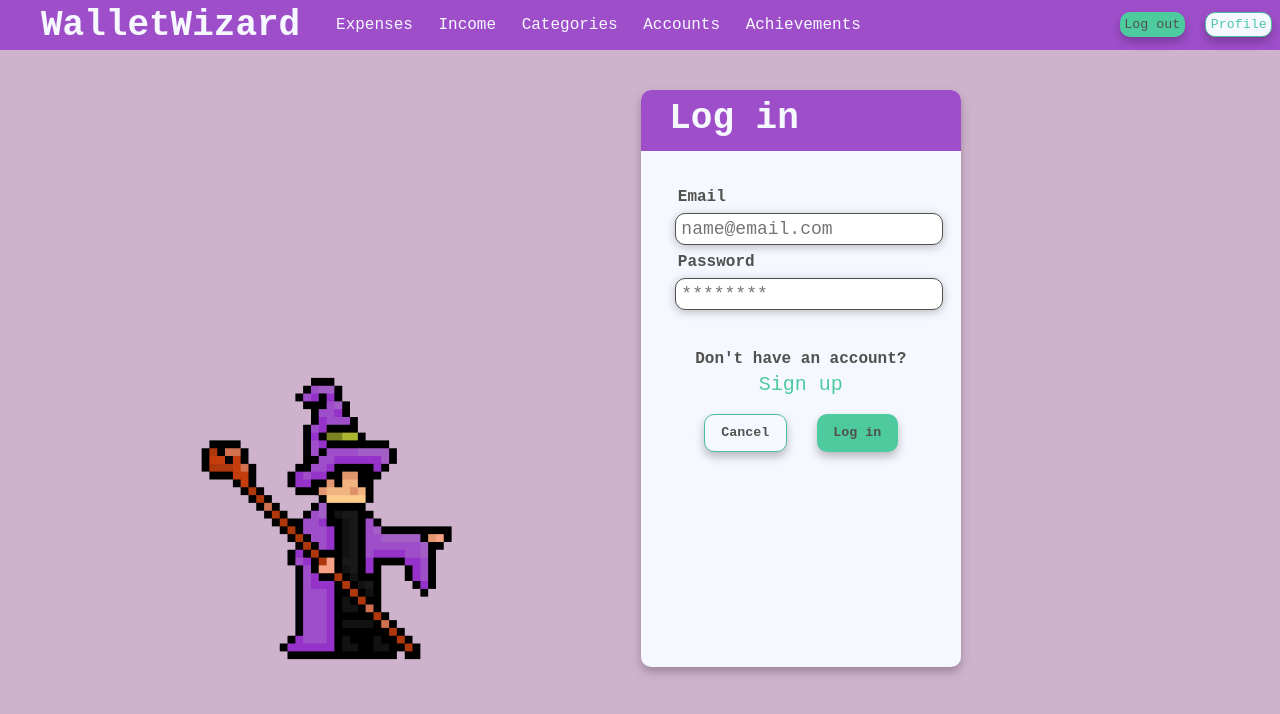
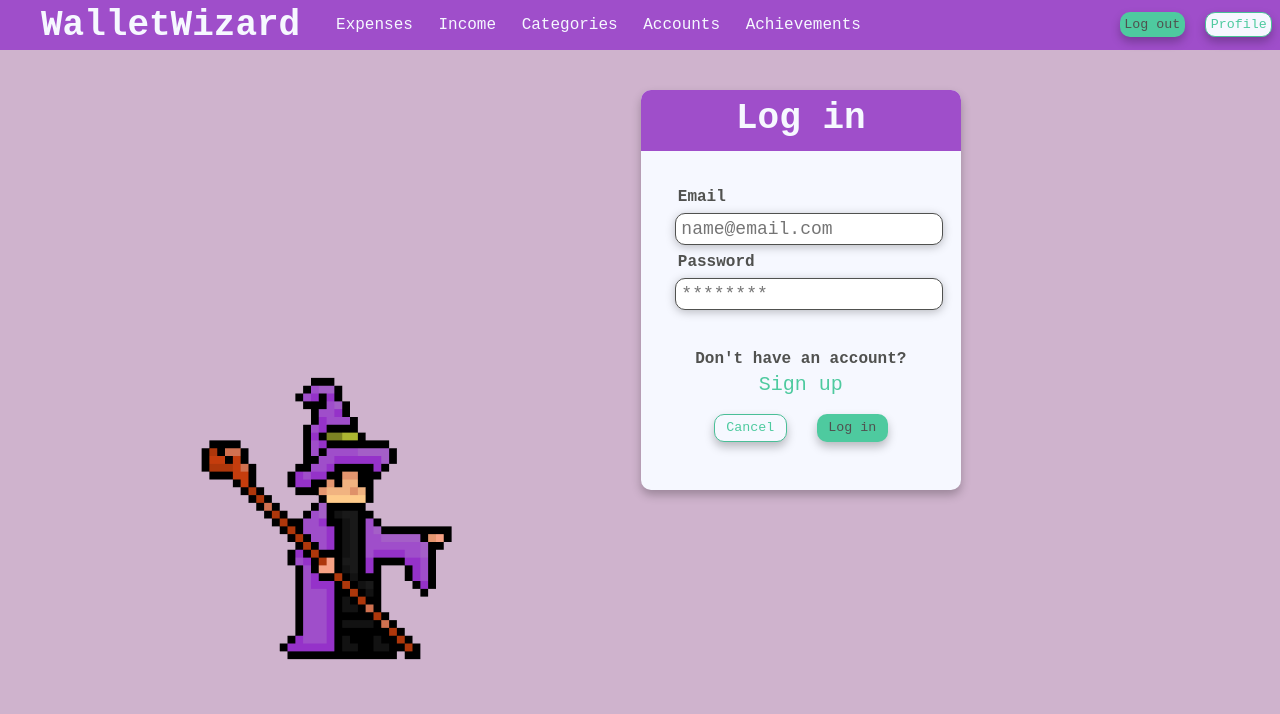
Before and after one commit to yyong1/wallet-wizard-React, a React (Create React App) app: page /login in a window 1280 px wide. Shown: the top 714 px of the page. Built offline with nearby package versions, Linux system fonts and the light colour scheme.

Commit message:
login and registration fix

```diff
--- a/src/components/login-register-form/LoginRegisterForm.css
+++ b/src/components/login-register-form/LoginRegisterForm.css
@@ -5,6 +5,7 @@
   background-color: var(--ww-white);
   border-radius: 10px;
   box-shadow: 0px 5px 10px rgba(0, 0, 0, 0.25);}
+
 
 .login-register-form .title {
   background-color: var(--primary);
@@ -14,6 +15,12 @@
   font-size: large;
   max-width: 100%;
   border-radius: 10px 10px 0px 0px;
+  justify-content: center;
+}
+
+.login-register-form .title h1{
+  color: var(--ww-white);
+  padding: 3%;
 }
 
 .login-register-form .form {
@@ -22,26 +29,6 @@
   padding: 10%;
   margin: auto;
 }
-
-.login-register-form .form half {
-  padding: 2%;
-  max-width: 48%;
-  margin-left: auto;
-  margin-right: auto;
-}
-
-/* .login-register-form .form input {
-  margin: 2%;
-  width: 90%;
-  padding: 5px;
-  border: 1px solid #50514f;
-  box-shadow: 0px 2px 10px rgba(0, 0, 0, 0.25);
-  border-radius: 10px;
-  font-family: "Inconsoloata", monospace;
-  font-weight: 500;
-  font-size: 18px;
-  color: var(--ww-black);
-} */
 
 .login-register-form .form p {
   font-weight: 600;
--- a/src/components/login-register-form/LoginRegisterForm.js
+++ b/src/components/login-register-form/LoginRegisterForm.js
@@ -9,6 +9,10 @@ const LoginRegisterForm = ({ fields, title, p, a, buttonText, redirectPr, redire
     const nav = () => {
         navigate('/')
     };
+
+    const expenses = () => {
+        navigate('/expenses')
+    }
 
     return (
         <div style={{ display: "flex", justifyContent: "start", margin: "auto" }}>
@@ -39,10 +43,10 @@ const LoginRegisterForm = ({ fields, title, p, a, buttonText, redirectPr, redire
                     <a href={redirectA} style={{ paddingTop: "0" }}>{a}</a>
                     <div className='buttons'>
                         <button className='primary-outlined' onClick={nav}>
-                            <p>Cancel</p>
+                            Cancel
                         </button>
-                        <button className='primary' >
-                            <p>{buttonText}</p>
+                        <button className='primary' onClick={expenses}>
+                            {buttonText}
                         </button>
                     </div>
                 </form>
--- a/src/components/login/Login.js
+++ b/src/components/login/Login.js
@@ -1,18 +1,66 @@
 import './Login.css';
 import LoginRegisterForm from '../login-register-form/LoginRegisterForm';
 import { useState } from 'react';
-
+import logo from '../../wizard-left-cropped.png';
+import { useNavigate } from 'react-router-dom';
+import '../login-register-form/LoginRegisterForm.css';
 
 const Login = () => {
+
+    const navigate = useNavigate();
+
+    const register = () => {
+        navigate('/register');
+    }
+
+    const home = () => {
+        navigate('/');
+    }
+
+    const expenses = () => {
+        navigate('/expenses');
+    }
+
     const [fields, setFields] = useState([
-        {id:1, label:"Email", placeholder:"name@email.com"},
-        {id:2, label:"Password", placeholder:"********", type:"password"}
+        { id: 1, label: "Email", placeholder: "name@email.com" },
+        { id: 2, label: "Password", placeholder: "********", type: "password" }
     ])
     return (
         <div className="login">
-            <LoginRegisterForm title="Log in" p="Don't have an account?" a = "Sign up" fields = {fields} buttonText="Log in" redirectPr = "/expenses" redirectA="/register"/>
+            {/* <LoginRegisterForm title="Log in" p="Don't have an account?" a = "Sign up" fields = {fields} buttonText="Log in" redirectPr = "/expenses" redirectA="/register"/> */}
+            <div style={{ display: "flex", justifyContent: "start", margin: "auto" }}>
+                <div>
+                    <img src={logo} style={{ marginTop: "42%", marginLeft: "20%" }}/>
+                </div>
+                <div className="login-register-form" style={{height:"50vh"}}>
+                    <div className='title'>
+                        <h1 >Log in</h1>
+                    </div>
+                    <form>
+                        <div className='form'>
+                            {fields.map((i) => (
+                                <div key={i.id} className={i.class}>
+                                    <p>{i.label}</p>
+                                    <input placeholder={i.placeholder} type={i.type} />
+                                </div>
+                            ))}
+                        </div>
+                        <p style={{ textAlign: "center" }}>Don't have an account?</p>
+                        <a onClick={register} style={{ paddingTop: "0" }}>Sign up</a>
+                        <div className='buttons'>
+                            <button className='primary-outlined' onClick={home}>
+                                Cancel
+                            </button>
+                            <button className='primary' onClick={expenses}>
+                                Log in
+                            </button>
+                        </div>
+                    </form>
+                </div>
+
+            </div>
         </div>
-     );
+    );
 }
 
 export default Login;
```
